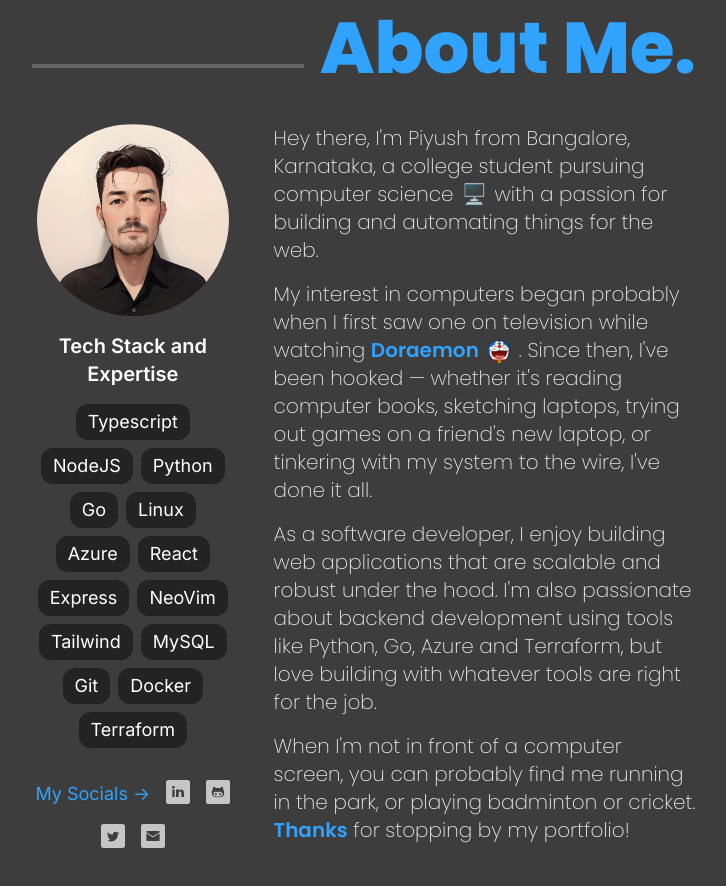
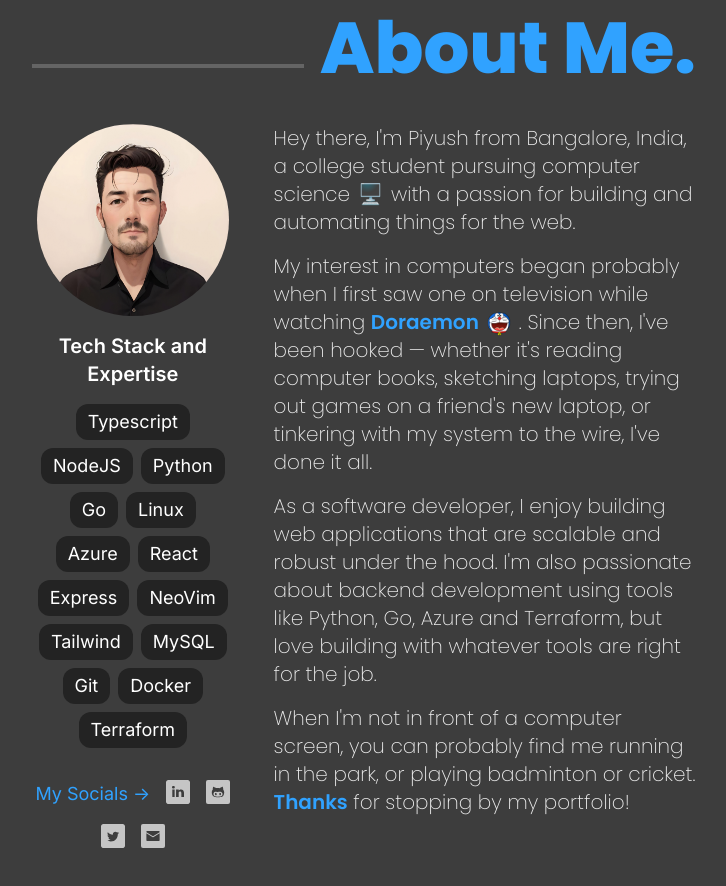
Before and after one commit to antidoid/cloud-resume-challenge, a React (Vite) app in the folder frontend/: page / in a window 1280 px wide. Shown: the part 980-1866 px from the top of the page, without its empty margins (296-1022 px from the left). Built offline with nearby package versions, Linux system fonts and the light colour scheme; no server answers.

Commit message:
UPDATE: blr to inr

```diff
--- a/frontend/src/components/About.tsx
+++ b/frontend/src/components/About.tsx
@@ -127,7 +127,7 @@ function About() {
         </div>
         <div className="mt-4 md:mt-0 flex grow flex-col gap-4 font-poppins font-extralight md:w-3/5 text-white/90 text-xl">
           <p>
-            Hey there, I'm Piyush from Bangalore, Karnataka, a college student
+            Hey there, I'm Piyush from Bangalore, India, a college student
             pursuing computer science<span className="mx-2">🖥️</span>
             with a passion for building and automating things for the web.
           </p>
```
